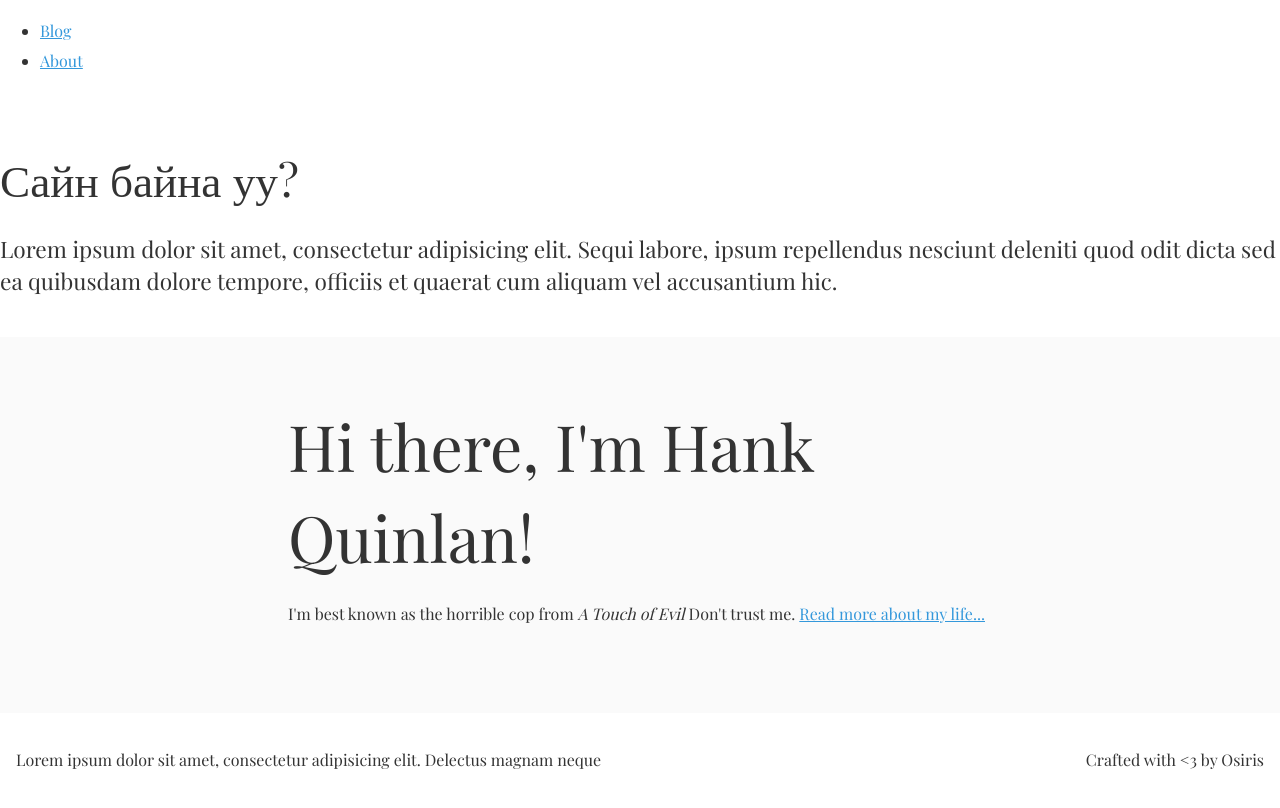
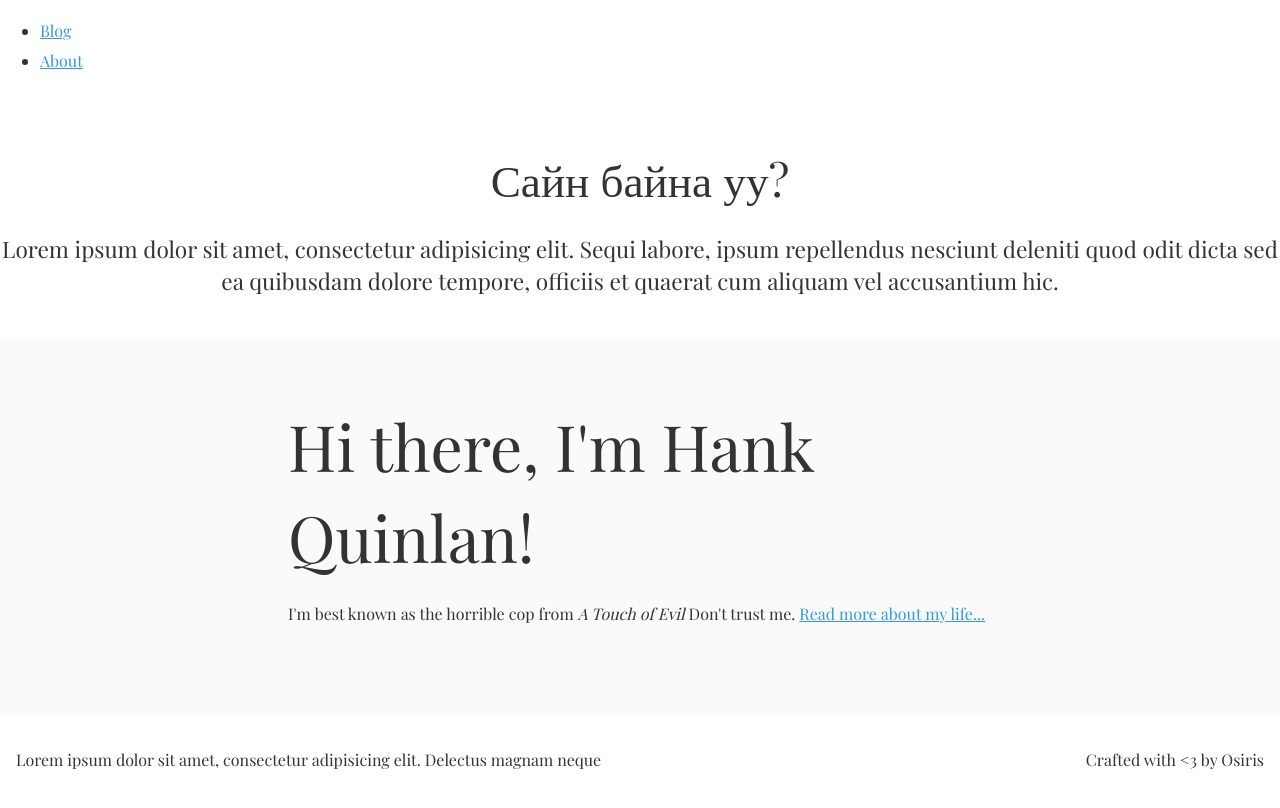
Before and after one commit to Ds3c-ctf-team/enkhee-Osiris.github.io-old, a Jekyll site: the page built from index.html, in a window 1280 px wide. Shown: the top 808 px of the page. Built offline with Jekyll 4.4.1, drawn with Linux system fonts in a browser that asks for light colours; some web fonts are replaced.

Commit message:
Update layouts

```diff
--- a/_layouts/default.html
+++ b/_layouts/default.html
@@ -18,7 +18,7 @@
         </ul>
     </nav>
     <div class="py2">
-    	<div class="text--center">
+    	<div class="txt--center">
     		<h1 class="h2">
     			Сайн байна уу?
     		</h1>
```
